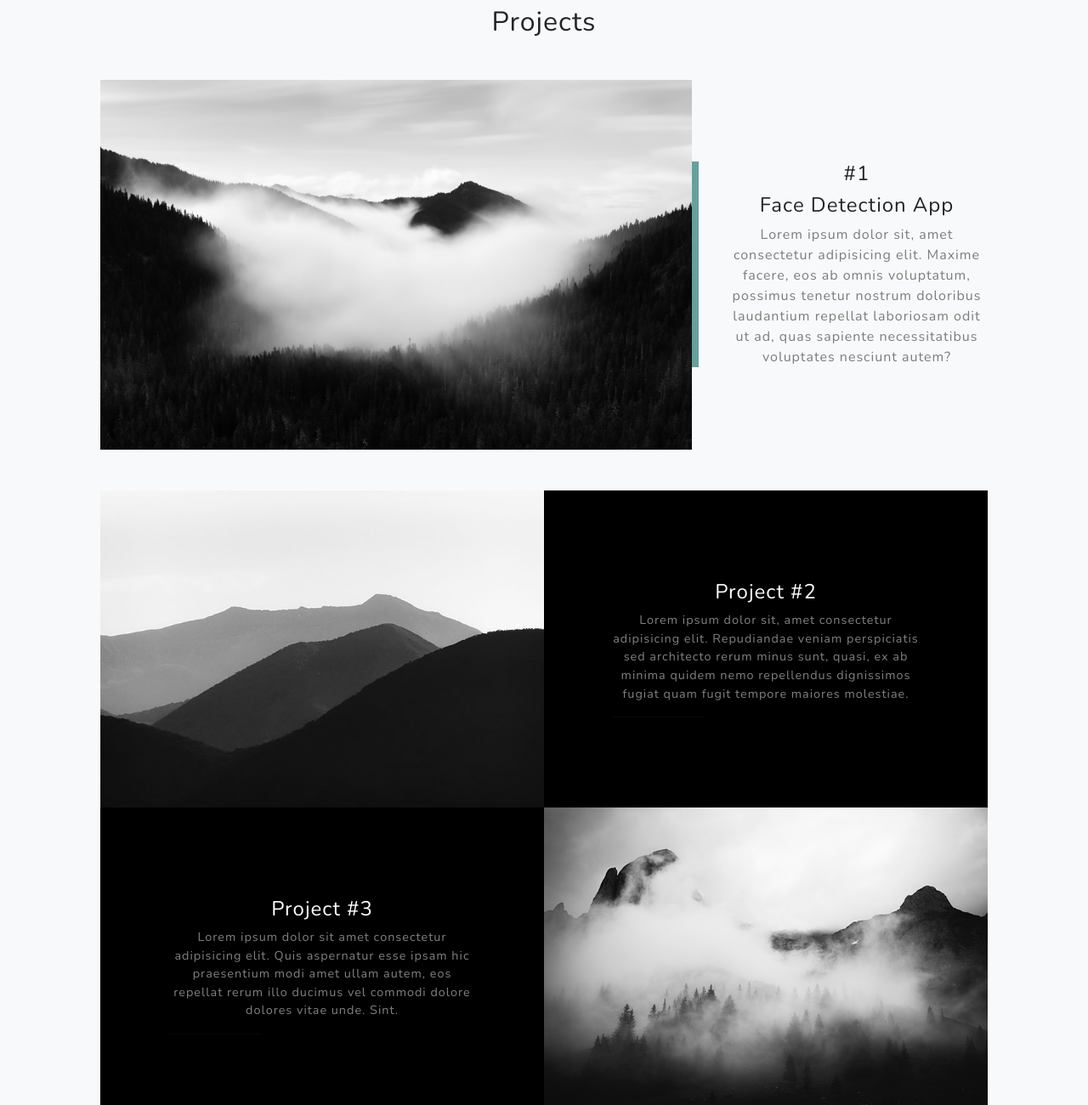
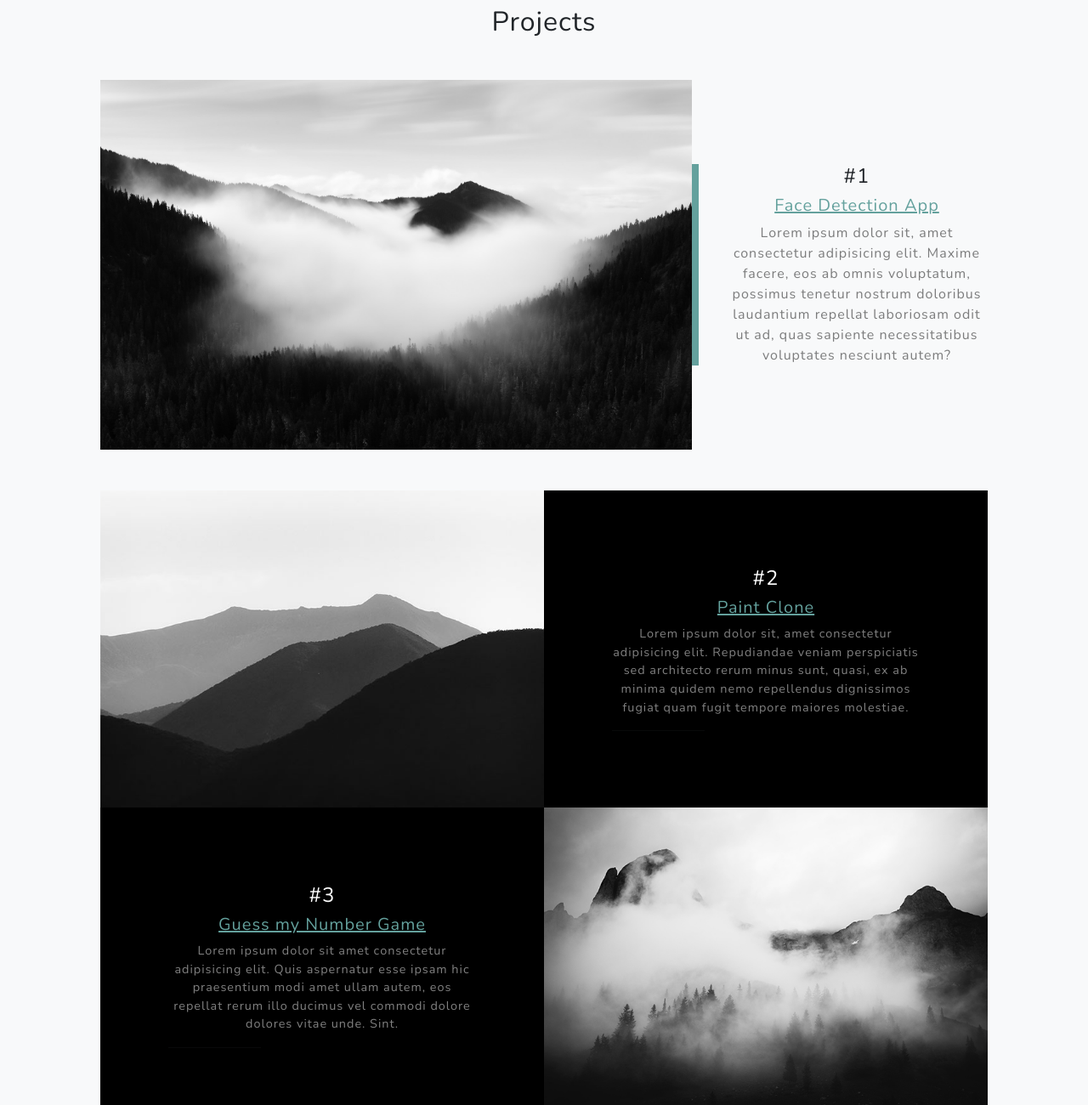
Before and after one commit to olga-smrnva/olga-smrnva.github.io, a plain HTML site: page index.html in a window 1280 px wide. Shown: the part 1997-3297 px from the top of the page at 85% size. Drawn offline with nearby package versions, Linux system fonts and the light colour scheme.

Commit message:
Add projects links

```diff
--- a/index.html
+++ b/index.html
@@ -73,7 +73,7 @@
 					<div class="col-xl-4 col-lg-5">
 						<div class="featured-text text-center text-lg-left">
 							<h4>#1</h4>
-							<h4>Face Detection App</h4>
+							<h5><a target="_blank" href="https://face-detection-by-os.herokuapp.com/">Face Detection App</a></h5>
 							<p class="text-black-50 mb-0">Lorem ipsum dolor sit, amet consectetur adipisicing elit. Maxime facere, eos ab omnis voluptatum, possimus tenetur nostrum doloribus laudantium repellat laboriosam odit ut ad, quas sapiente necessitatibus voluptates nesciunt autem?</p>
 						</div>
 					</div>
@@ -85,7 +85,8 @@
 						<div class="bg-black text-center h-100 project">
 							<div class="d-flex h-100">
 								<div class="project-text w-100 my-auto text-center text-lg-left">
-									<h4 class="text-white">Project #2</h4>
+									<h4 class="text-white">#2</h4>
+									<h5 class="text-white"><a target="_blank" href="https://olga-smrnva.github.io/Paint_Clone/">Paint Clone</a></h5>
 									<p class="mb-0 text-white-50">Lorem ipsum dolor sit, amet consectetur adipisicing elit. Repudiandae veniam perspiciatis sed architecto rerum minus sunt, quasi, ex ab minima quidem nemo repellendus dignissimos fugiat quam fugit tempore maiores molestiae.</p>
 									<hr class="d-none d-lg-block mb-0 ms-0" />
 								</div>
@@ -100,7 +101,8 @@
 						<div class="bg-black text-center h-100 project">
 							<div class="d-flex h-100">
 								<div class="project-text w-100 my-auto text-center text-lg-right">
-									<h4 class="text-white">Project #3</h4>
+									<h4 class="text-white">#3</h4>
+									<h5 class="text-white"><a target="_blank" href="https://olga-smrnva.github.io/Guess_my_Number/">Guess my Number Game</a></h5>
 									<p class="mb-0 text-white-50">Lorem ipsum dolor sit amet consectetur adipisicing elit. Quis aspernatur esse ipsam hic praesentium modi amet ullam autem, eos repellat rerum illo ducimus vel commodi dolore dolores vitae unde. Sint.</p>
 									<hr class="d-none d-lg-block mb-0 me-0" />
 								</div>
```
